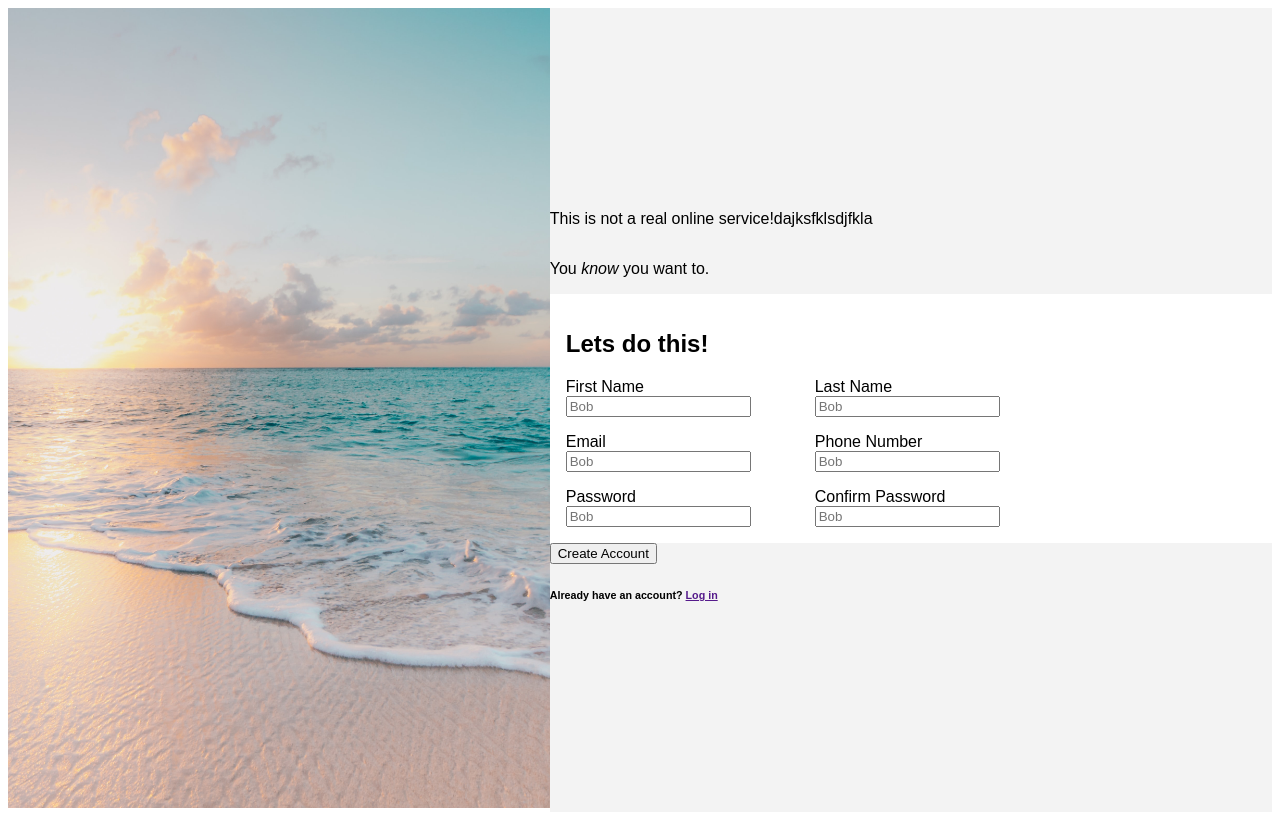
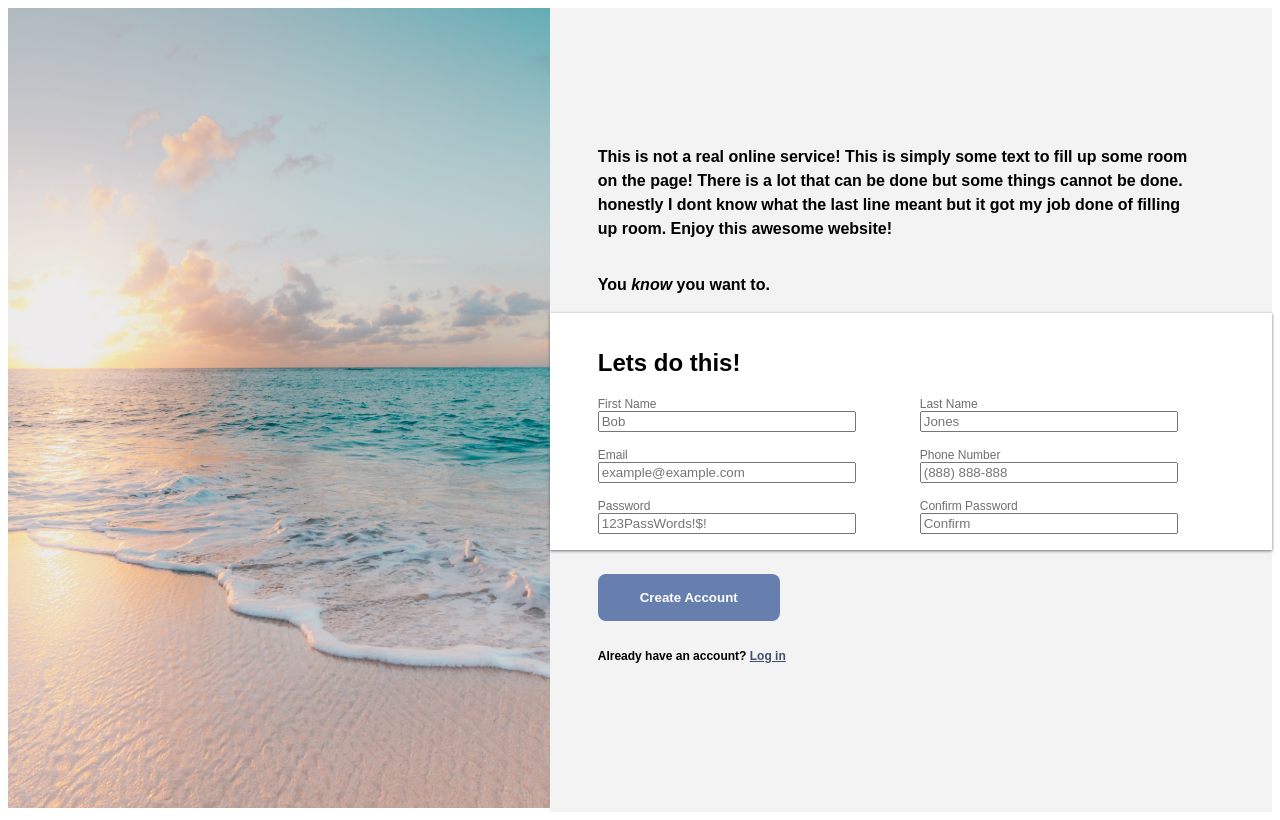
Before and after one commit to CJEslinger/sign-up-form, a plain HTML site: page index.html in a window 1280 px wide. Drawn offline with Linux system fonts and the light colour scheme; files whose address does not match are found by name.

Commit message:
added more styling

```diff
--- a/index.html
+++ b/index.html
@@ -13,7 +13,11 @@
         <img src="/Users/heatherwhite/repos/sign-up-form/sean-oulashin-KMn4VEeEPR8-unsplash.jpg" alt="">
     </div>
     <div class="right-container">
-        <p>This is not a real online service!dajksfklsdjfkla</p>
+        <p>This is not a real online service! This is simply some text to fill up
+            some room on the page! There is a lot that can be done but some things cannot be done.
+            honestly I dont know what the last line meant but it got my job done of filling up room.
+            Enjoy this awesome website!
+        </p>
         <p>You <em>know</em> you want to.</p>
         <div class="form">
             <h2>Lets do this!</h2>
@@ -24,26 +28,26 @@
                         <input type="text" id="firstName" placeholder="Bob">
                     </div>
                     <div class="content-container">
-                        <label for="firstName">Email</label>
-                        <input type="text" id="firstName" placeholder="Bob">
+                        <label for="Email">Email</label>
+                        <input type="text" id="Email" placeholder="example@example.com">
                     </div>
                     <div class="content-container">
-                        <label for="firstName">Password</label>
-                        <input type="text" id="firstName" placeholder="Bob">
+                        <label for="Password">Password</label>
+                        <input type="text" id="Password" placeholder="123PassWords!$!">
                     </div>
                 </div>
                 <div class="form-container">
                     <div class="content-container">
-                        <label for="firstName">Last Name</label>
-                        <input type="text" id="firstName" placeholder="Bob">
+                        <label for="lastName">Last Name</label>
+                        <input type="text" id="lastName" placeholder="Jones">
                     </div>
                     <div class="content-container">
-                        <label for="firstName">Phone Number</label>
-                        <input type="text" id="firstName" placeholder="Bob">
+                        <label for="phoneNumber">Phone Number</label>
+                        <input type="text" id="phoneNumber" placeholder="(888) 888-888">
                     </div>
                     <div class="content-container">
-                        <label for="firstName">Confirm Password</label>
-                        <input type="text" id="firstName" placeholder="Bob">
+                        <label for="confirmPassword">Confirm Password</label>
+                        <input type="text" id="confirmPassword" placeholder="Confirm">
                     </div>
                 </div>
               </form>
--- a/style.css
+++ b/style.css
@@ -3,16 +3,42 @@ body {
     font-family: sans-serif;
 }
 
+p {
+    margin-left: 48px;
+    width: 600px;
+    line-height: 1.5;
+    font-weight: bold;
+}
+
+a {
+    color:rgb(64, 79, 109);
+}
+
+h6 {
+    margin-left: 48px;
+    font-size: 12px;
+}
 
 .left-container {
     flex: 1.5 1 0%;
 }
 
 img {
-    object-fit: contain;
     width: 100%;
     height: 800px;
     object-fit: cover;
+}
+
+button {
+    background-color: rgb(103, 127, 175);
+    border: none;
+    margin-top: 16px;
+    padding: 16px 42px 16px 42px;
+    border-radius: 8px;
+    color: white;
+    font-weight: bold;
+    margin-top: 24px;
+    margin-left: 48px;
 }
 
 .right-container {
@@ -27,11 +53,22 @@ img {
     background-color: white;
     padding: 16px;
     box-shadow: black 0px 0px 0px 0px;
+    padding-left: 48px;
+    box-shadow: #6e6e6e 0px 1px 3px 0px;
 }
 
 form {
     display: flex;
     gap: 64px;
+}
+
+form label{
+    font-size: 12px;
+    color: #6e6e6e;
+}
+
+input {
+    width: 250px;
 }
 
 .form-container {
```
